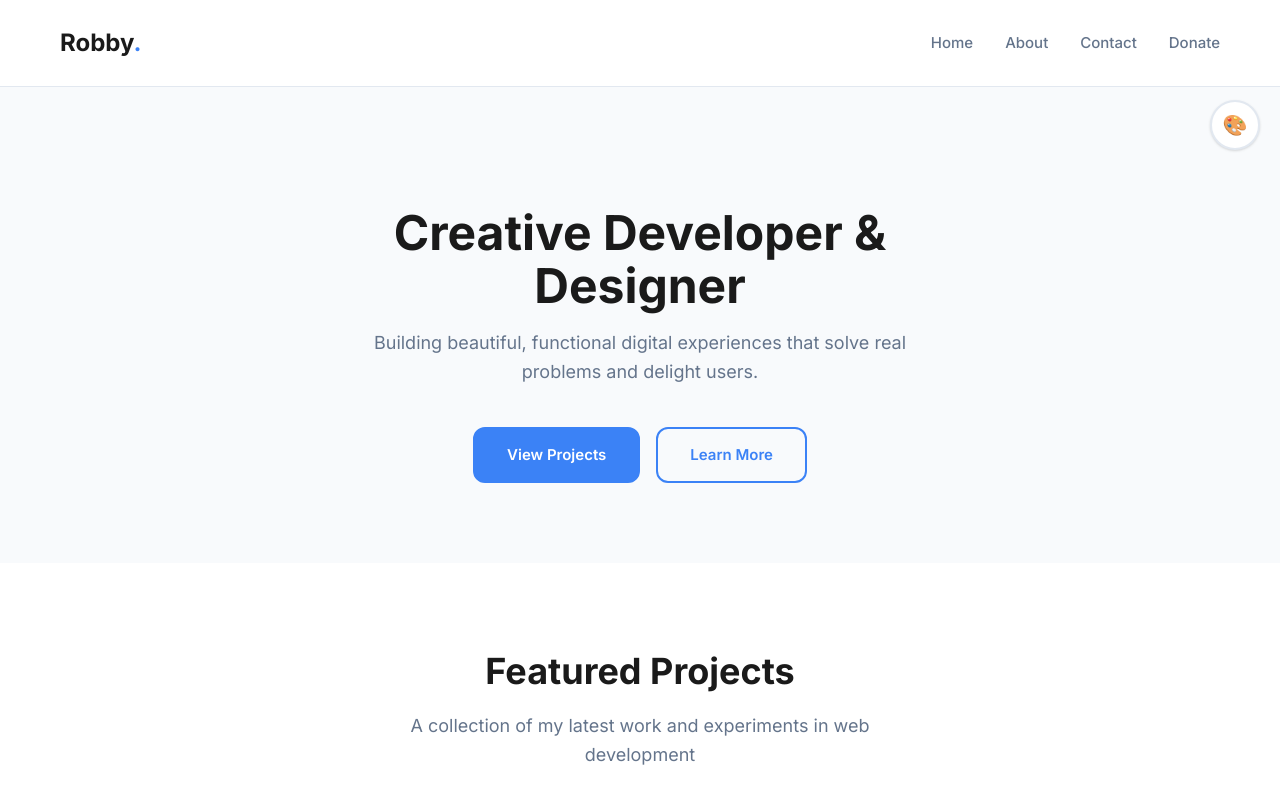
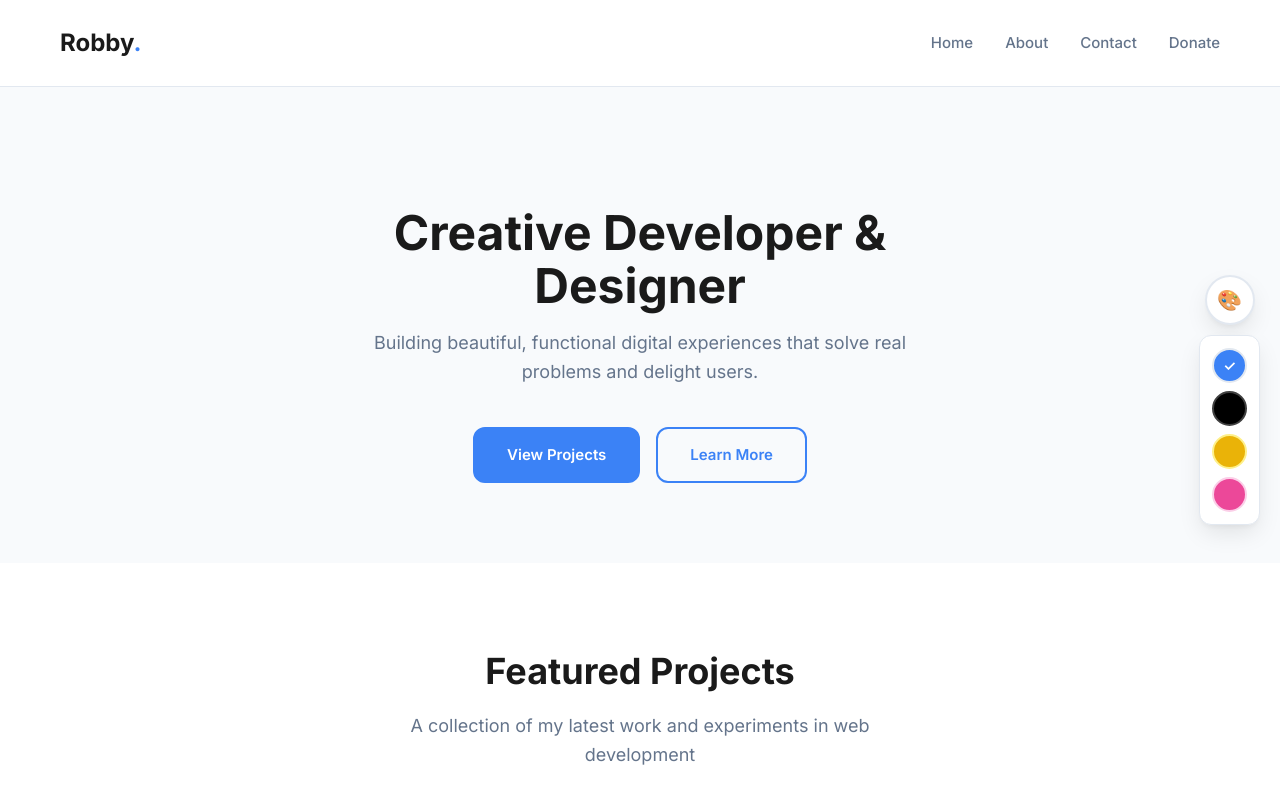
Before and after one commit to robbyfw/Robbys_Website, a plain HTML site: page newpage/index.html in a window 1280 px wide. Shown: the top 800 px of the page. Drawn offline with Linux system fonts and the light colour scheme.

Commit message:
Update index.html

```diff
--- a/newpage/index.html
+++ b/newpage/index.html
@@ -29,62 +29,62 @@
             --transition: all 0.2s ease-in-out;
         }
 
-        /* Dark Theme */
-        [data-theme="dark"] {
-            --bg-primary: #0f172a;
-            --bg-secondary: #1e293b;
-            --bg-card: #1e293b;
-            --text-primary: #f1f5f9;
-            --text-secondary: #cbd5e1;
-            --text-muted: #64748b;
-            --accent: #60a5fa;
-            --accent-light: #93c5fd;
-            --border: #334155;
-            --border-light: #475569;
-            --shadow: 0 1px 3px 0 rgba(0, 0, 0, 0.3), 0 1px 2px 0 rgba(0, 0, 0, 0.2);
-            --shadow-lg: 0 10px 25px -3px rgba(0, 0, 0, 0.3), 0 4px 6px -2px rgba(0, 0, 0, 0.2);
+        /* White Theme (Default) */
+        [data-theme="white"] {
+            --bg-primary: #ffffff;
+            --bg-secondary: #f8fafc;
+            --bg-card: #ffffff;
+            --text-primary: #1a1a1a;
+            --text-secondary: #64748b;
+            --text-muted: #94a3b8;
+            --accent: #3b82f6;
+            --accent-light: #60a5fa;
+            --border: #e2e8f0;
+            --border-light: #f1f5f9;
         }
 
-        /* Green Theme */
-        [data-theme="green"] {
-            --bg-primary: #ffffff;
-            --bg-secondary: #f0fdf4;
-            --bg-card: #ffffff;
-            --text-primary: #052e16;
-            --text-secondary: #166534;
-            --text-muted: #4d7c0f;
-            --accent: #16a34a;
-            --accent-light: #22c55e;
-            --border: #bbf7d0;
-            --border-light: #dcfce7;
+        /* Black Theme */
+        [data-theme="black"] {
+            --bg-primary: #000000;
+            --bg-secondary: #1a1a1a;
+            --bg-card: #1a1a1a;
+            --text-primary: #ffffff;
+            --text-secondary: #a3a3a3;
+            --text-muted: #737373;
+            --accent: #ffffff;
+            --accent-light: #d4d4d4;
+            --border: #404040;
+            --border-light: #262626;
+            --shadow: 0 1px 3px 0 rgba(255, 255, 255, 0.1), 0 1px 2px 0 rgba(255, 255, 255, 0.06);
+            --shadow-lg: 0 10px 25px -3px rgba(255, 255, 255, 0.1), 0 4px 6px -2px rgba(255, 255, 255, 0.05);
         }
 
-        /* Purple Theme */
-        [data-theme="purple"] {
-            --bg-primary: #faf5ff;
-            --bg-secondary: #f3e8ff;
+        /* Yellow Theme */
+        [data-theme="yellow"] {
+            --bg-primary: #ffffff;
+            --bg-secondary: #fefce8;
             --bg-card: #ffffff;
-            --text-primary: #581c87;
-            --text-secondary: #7e22ce;
-            --text-muted: #a855f7;
-            --accent: #8b5cf6;
-            --accent-light: #a78bfa;
-            --border: #e9d5ff;
-            --border-light: #f3e8ff;
+            --text-primary: #422006;
+            --text-secondary: #854d0e;
+            --text-muted: #a16207;
+            --accent: #eab308;
+            --accent-light: #facc15;
+            --border: #fef08a;
+            --border-light: #fef9c3;
         }
 
-        /* Orange Theme */
-        [data-theme="orange"] {
-            --bg-primary: #fff7ed;
-            --bg-secondary: #ffedd5;
+        /* Pink Theme */
+        [data-theme="pink"] {
+            --bg-primary: #ffffff;
+            --bg-secondary: #fdf2f8;
             --bg-card: #ffffff;
-            --text-primary: #7c2d12;
-            --text-secondary: #c2410c;
-            --text-muted: #ea580c;
-            --accent: #f97316;
-            --accent-light: #fb923c;
-            --border: #fed7aa;
-            --border-light: #ffedd5;
+            --text-primary: #831843;
+            --text-secondary: #be185d;
+            --text-muted: #db2777;
+            --accent: #ec4899;
+            --accent-light: #f472b6;
+            --border: #fbcfe8;
+            --border-light: #fce7f3;
         }
 
         body {
@@ -103,12 +103,17 @@
             padding: 0 20px;
         }
 
-        /* Theme Switcher */
+        /* Theme Switcher - Floating Style */
         .theme-switcher {
             position: fixed;
-            top: 100px;
+            top: 50%;
             right: 20px;
+            transform: translateY(-50%);
             z-index: 1000;
+            display: flex;
+            flex-direction: column;
+            align-items: center;
+            gap: 10px;
         }
 
         .theme-btn {
@@ -123,50 +128,53 @@
             justify-content: center;
             font-size: 20px;
             transition: var(--transition);
-            box-shadow: var(--shadow);
+            box-shadow: var(--shadow-lg);
         }
 
         .theme-btn:hover {
             transform: scale(1.1);
-            box-shadow: var(--shadow-lg);
         }
 
         .theme-options {
-            position: absolute;
-            top: 60px;
-            right: 0;
+            display: flex;
+            flex-direction: column;
+            gap: 8px;
             background: var(--bg-card);
             border: 1px solid var(--border);
             border-radius: var(--radius);
-            padding: 10px;
-            display: none;
-            flex-direction: column;
-            gap: 8px;
+            padding: 12px;
             box-shadow: var(--shadow-lg);
         }
 
         .theme-option {
-            width: 30px;
-            height: 30px;
+            width: 35px;
+            height: 35px;
             border-radius: 50%;
             border: 2px solid var(--border);
             cursor: pointer;
             transition: var(--transition);
+            position: relative;
         }
 
         .theme-option:hover {
             transform: scale(1.1);
         }
 
-        .theme-option[data-theme="light"] { background: #3b82f6; }
-        .theme-option[data-theme="dark"] { background: #1e293b; }
-        .theme-option[data-theme="green"] { background: #16a34a; }
-        .theme-option[data-theme="purple"] { background: #8b5cf6; }
-        .theme-option[data-theme="orange"] { background: #f97316; }
+        .theme-option.active::after {
+            content: '✓';
+            position: absolute;
+            top: 50%;
+            left: 50%;
+            transform: translate(-50%, -50%);
+            color: white;
+            font-weight: bold;
+            font-size: 14px;
+        }
 
-        .theme-switcher:hover .theme-options {
-            display: flex;
-        }
+        .theme-option[data-theme="white"] { background: #3b82f6; }
+        .theme-option[data-theme="black"] { background: #000000; }
+        .theme-option[data-theme="yellow"] { background: #eab308; }
+        .theme-option[data-theme="pink"] { background: #ec4899; }
 
         /* Header */
         header {
@@ -538,8 +546,8 @@
             }
 
             .theme-switcher {
-                top: 80px;
                 right: 10px;
+                top: 50%;
             }
         }
 
@@ -556,16 +564,15 @@
         }
     </style>
 </head>
-<body data-theme="light">
-    <!-- Theme Switcher -->
+<body data-theme="white">
+    <!-- Theme Switcher - Floating on the right side -->
     <div class="theme-switcher">
         <button class="theme-btn">🎨</button>
         <div class="theme-options">
-            <div class="theme-option" data-theme="light" title="Light Theme"></div>
-            <div class="theme-option" data-theme="dark" title="Dark Theme"></div>
-            <div class="theme-option" data-theme="green" title="Green Theme"></div>
-            <div class="theme-option" data-theme="purple" title="Purple Theme"></div>
-            <div class="theme-option" data-theme="orange" title="Orange Theme"></div>
+            <div class="theme-option active" data-theme="white" title="White Theme"></div>
+            <div class="theme-option" data-theme="black" title="Black Theme"></div>
+            <div class="theme-option" data-theme="yellow" title="Yellow Theme"></div>
+            <div class="theme-option" data-theme="pink" title="Pink Theme"></div>
         </div>
     </div>
 
@@ -768,11 +775,21 @@
         const themeOptions = document.querySelectorAll('.theme-option');
         const body = document.body;
 
+        function setActiveTheme(theme) {
+            themeOptions.forEach(option => {
+                option.classList.remove('active');
+                if (option.getAttribute('data-theme') === theme) {
+                    option.classList.add('active');
+                }
+            });
+        }
+
         themeOptions.forEach(option => {
             option.addEventListener('click', () => {
                 const theme = option.getAttribute('data-theme');
                 body.setAttribute('data-theme', theme);
                 localStorage.setItem('theme', theme);
+                setActiveTheme(theme);
             });
         });
 
@@ -780,6 +797,7 @@
         const savedTheme = localStorage.getItem('theme');
         if (savedTheme) {
             body.setAttribute('data-theme', savedTheme);
+            setActiveTheme(savedTheme);
         }
 
         // Fade in animation on scroll
```
